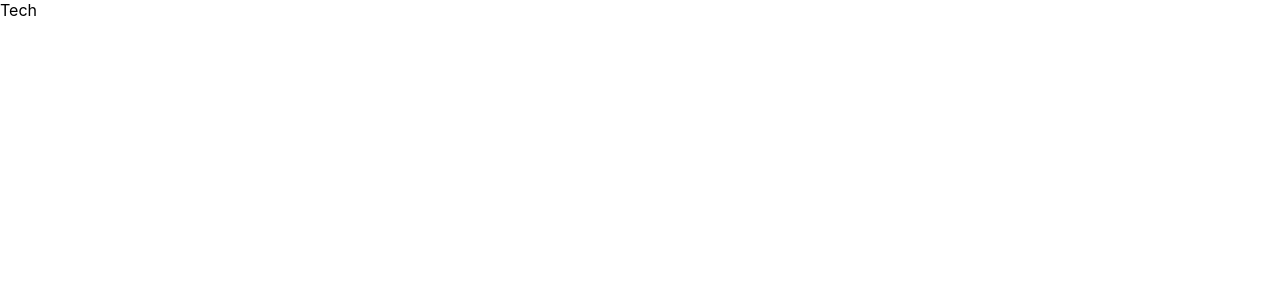
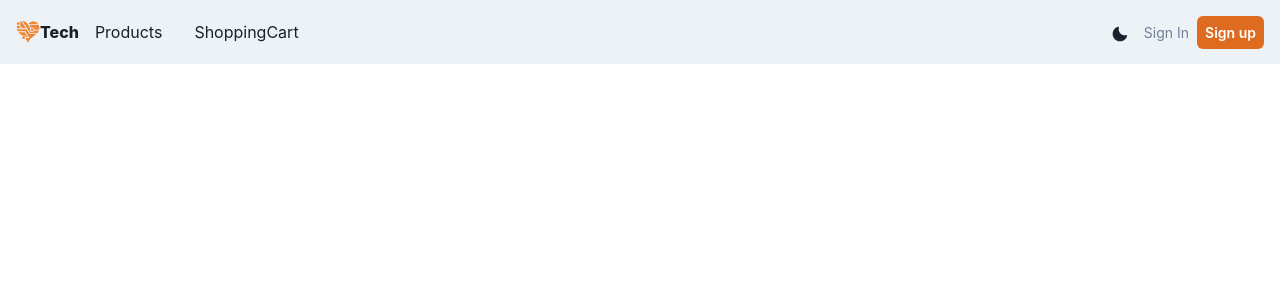
Before and after one commit to LucaBrkovic/Mern-with-Chakra-UI, a React (Create React App) app in the folder client/: page /cart in a window 1280 px wide. Shown: the top 300 px of the page. Built offline with nearby package versions, Linux system fonts and the light colour scheme.

Commit message:
1. Navbar frontend

```diff
--- a/client/src/App.js
+++ b/client/src/App.js
@@ -1,9 +1,16 @@
-
+import { ChakraProvider } from "@chakra-ui/react";
+import {BrowserRouter, Routes, Route} from "react-router-dom"
+import Navbar from "./components/Navbar"
 function App() {
   return (
-    <div>
-      Tech
-    </div>
+   <ChakraProvider>
+    <BrowserRouter>
+      <Navbar />
+      <main>
+
+      </main>
+    </BrowserRouter>
+   </ChakraProvider>
   );
 }
 
--- /dev/null
+++ b/client/src/components/Navbar.jsx
@@ -0,0 +1,88 @@
+import {
+    Box,
+    Flex,
+    HStack,
+    Link,
+    IconButton,
+    Icon,
+    Text,
+    useDisclosure,
+    Button,
+    Stack,
+    useColorModeValue,
+    useColorMode,
+    useToast,
+    MenuButton,
+    MenuDivider,
+    Menu,
+    MenuList,
+    MenuItem,
+  } from '@chakra-ui/react';
+  import { Link as ReactLink } from 'react-router-dom';
+  import { HamburgerIcon, CloseIcon, MoonIcon, SunIcon, ChevronDownIcon } from '@chakra-ui/icons';
+  import { CgProfile } from 'react-icons/cg';
+  import { MdLocalShipping, MdLogout, MdOutlineAdminPanelSettings } from 'react-icons/md';
+  import { FiShoppingCart } from 'react-icons/fi';
+  import { GiTechnoHeart } from 'react-icons/gi';
+
+  const NavLink = ({path,children}) => (
+        <Link as={ReactLink} to={path} py={2} px={2} rounded="md" _hover={{textDecoration: "none", bg: useColorModeValue("gray.200", "gray.700")}}>{children}</Link>
+    )
+    const links = [
+        {name: "Products", path: "/products"},
+        {name: "ShoppingCart", path: "/cart"},
+    ]
+
+  const Navbar = () => {
+    const {isOpen,onClose,onOpen} = useDisclosure()
+    const {colorMode, toggleColorMode} = useColorMode()
+
+  return (
+    <Box bg={useColorModeValue("gray.100", "gray.900")} px={4}>
+    <Flex h={16} justifyContent="space-between" alignItems="center">
+    <IconButton  size="md" icon={isOpen? <CloseIcon /> : <HamburgerIcon />} display={{md:"none"}} onClick={isOpen? onClose : onOpen }/>
+
+<HStack>
+    <Link as={ReactLink} to="/">
+        <Flex alignItems="center">
+            <Icon as={GiTechnoHeart} h={6} w={6} color="orange.400" />
+            <Text fontWeight="extrabold">Tech</Text>
+        </Flex>
+    </Link>
+    <HStack as="nav" spacing={4} display={{base:"none" , md:"flex"}}>
+        {
+        links.map(link => (
+            <NavLink key={link.name} path={link.path}>{link.name}</NavLink>
+        ))
+        }
+    </HStack>
+</HStack>
+<Flex alignItems="center">
+<NavLink>
+<Icon as={colorMode === "light" ? MoonIcon : SunIcon } alignSelf="center" onClick={() => toggleColorMode()} />
+</NavLink>
+<Button as={ReactLink} to="/login" p={2} fontSize="sm" fontWeight={400} variant="link" display={{base:"none" , md:"inline-flex"}}>Sign In</Button>
+<Button as={ReactLink} to="/register" p={2} fontSize="sm" fontWeight={600} variant="link" _hover={{bg:"orange.400"}} bg="orange.500" color="white" display={{base:"none" , md:"inline-flex"}}>Sign up</Button>
+</Flex>
+</Flex>
+{
+    isOpen ? (
+        <Box pb={4} display={{md:"none"}}>
+        <Stack as="nav" spacing={4}>
+        {
+        links.map(link => (
+            <NavLink key={link.name} path={link.path}>{link.name}</NavLink>
+        ))
+        }
+        <NavLink key="sign-up" path="/register">Sign Up</NavLink>
+        <NavLink key="sign-in" path="/login">Sign In</NavLink>
+
+        </Stack>
+        </Box>
+    ) : null
+}
+    </Box>
+  )
+}
+
+export default Navbar
```
Also changed, not shown: client/package.json (+10 -1 lines), 1 other file (tests, documents, lock files or other folders).
